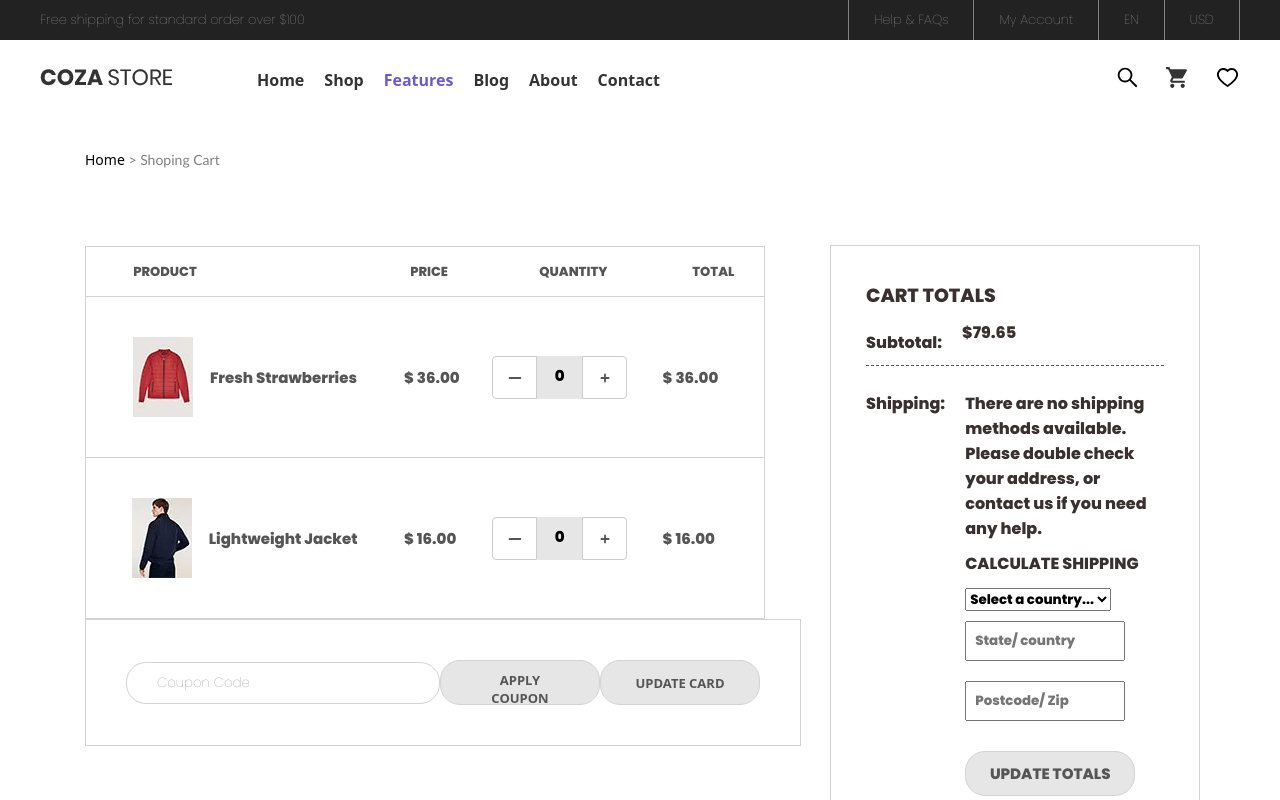
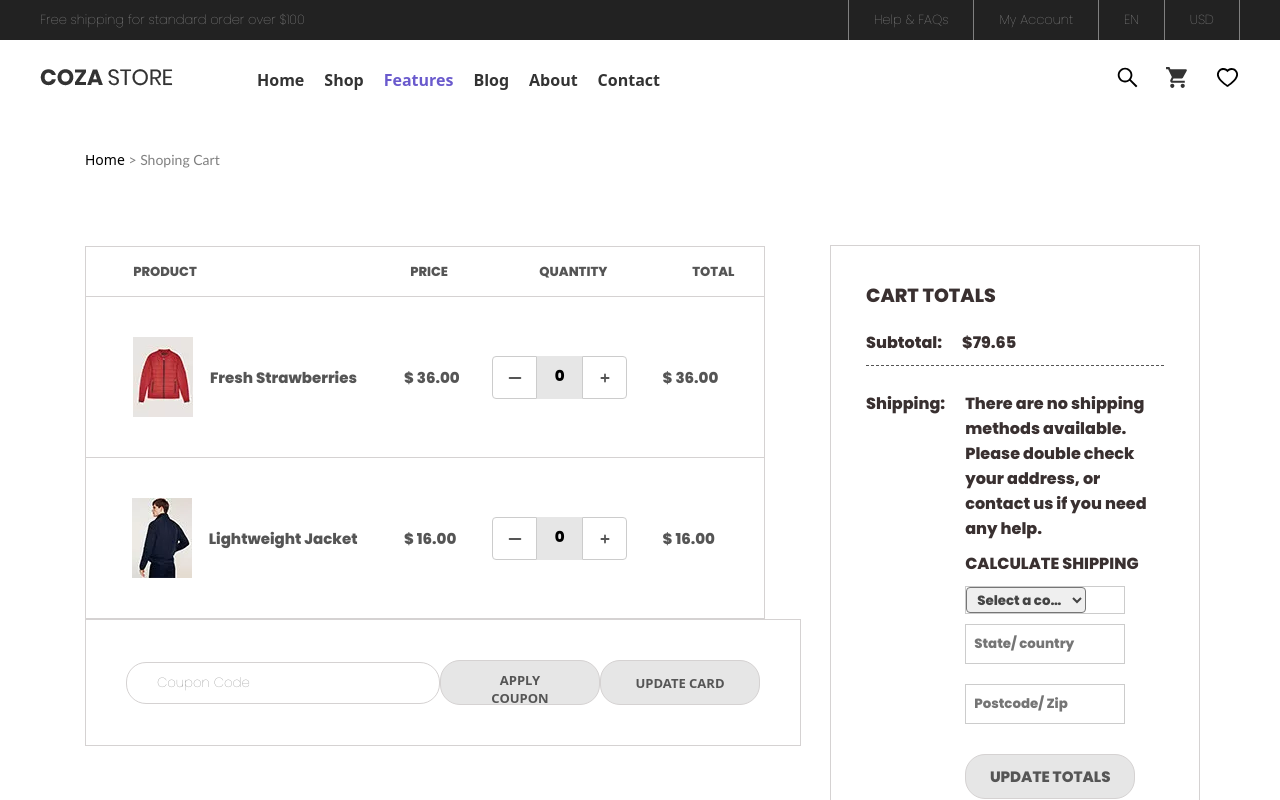
Before and after one commit to ArenDeveloper05/Coza-Store, a React (Create React App) app: page /Features in a window 1280 px wide. Shown: the top 800 px of the page. Built offline with nearby package versions, Linux system fonts and the light colour scheme; a web font is replaced by a local one.

Commit message:
corrected some omissions

```diff
--- a/src/components/common/BaseButton/BaseButton.scss
+++ b/src/components/common/BaseButton/BaseButton.scss
@@ -10,9 +10,9 @@
     outline: none;
     font-weight: 600;
     font-size: 18px;
+    transition: all 0.4s;
     &:hover {
         background-color: #000 !important;
         color: #fff;
-        transition: all 0.2s;
     }
 }
--- a/src/components/common/baseTitleImage/BaseTitleImage.scss
+++ b/src/components/common/baseTitleImage/BaseTitleImage.scss
@@ -2,7 +2,7 @@
     border: solid;
     width: 100%;
     height: 239px;
-    margin-top: 4%;
+    margin-top: 5.2%;
     display: flex;
     justify-content: center;
     align-items: center;
--- a/src/components/contact/Contact.jsx
+++ b/src/components/contact/Contact.jsx
@@ -1,7 +1,6 @@
 import ContactForm from "./contactForm/ContactForm"
 import "./Contact.scss"
 import ContactInfo from "./contactInfo/ContactInfo"
-import ContactMap from "./contactMap/ContactMap"
 
 const Contact = () => {
   return (
--- a/src/components/features/Features.scss
+++ b/src/components/features/Features.scss
@@ -105,16 +105,13 @@
             &-subtotal{
                 border-bottom: 0.5px dashed #555;
                 display: flex;
-
+                align-items: center;
             }
             &-shipping{
                 display: flex;
                 border-bottom: 0.5px dashed #555;
                 padding-top: 15px;
                 &-desc {
-                    select{
-                        font-weight: 600;
-                    }
                     .base-button{
                         width: 170px;
                         min-height: 45px;
@@ -126,6 +123,28 @@
                         border: 1px solid rgb(213, 210, 210);
                         background-color: #e6e6e6;
                         margin: 20px 0;
+                    }
+                    &-select-container {
+                        border: solid 1px #ccc;
+                        width: 160px;
+                        display: flex;
+                        align-items: center;
+                        height: 28px;
+                        > select {
+                            height: 100%;
+                            font-weight: 600;
+                            border-radius: 4px;
+                            width: 120px;
+                            color: #444;
+                            padding-left: 6px;
+                            overflow: hidden;
+                            text-overflow: ellipsis;
+                            white-space: nowrap;
+
+                            > option {
+                                font-weight: 600;
+                            }
+                        }
                     }
                 }
             }
@@ -191,6 +210,7 @@
     text-indent: 8px;
     font-weight: 600;
     outline: none;
+    border: solid 1px #ccc;
 }
 .pr{
     padding-right: 30px;
--- a/src/components/features/featuressecondside/FeaturesSecondSide.jsx
+++ b/src/components/features/featuressecondside/FeaturesSecondSide.jsx
@@ -15,11 +15,13 @@ const FeaturesSecondSide = () => {
               <div className="card-totals-shipping-desc  ml-features">
                 <p> There are no shipping methods available. Please double check your address, or contact us if you need any help.</p>
                 <p className='mt-mb'>CALCULATE SHIPPING</p>
-                <select name="country" >
-                  <option value="select">Select a country...</option>
-                  <option value="usa">USA</option>
-                  <option value="uk">UK</option>
-                </select>
+                <div className='card-totals-shipping-desc-select-container'>
+                  <select name="country" >
+                    <option value="select">Select a country...</option>
+                    <option value="usa">USA</option>
+                    <option value="uk">UK</option>
+                  </select>
+                </div>
                 <input type="text"placeholder='State/ country'className='input-features'/>
                 <input type="text"placeholder='Postcode/ Zip' className='input-features' />
                 <BaseButton text={"UPDATE TOTALS"}/>
--- a/src/pages/aboutPage/AboutPage.jsx
+++ b/src/pages/aboutPage/AboutPage.jsx
@@ -1,6 +1,6 @@
 import Layout from "../../components/layout/Layout"
 import BaseTitleImage from "../../components/common/baseTitleImage/BaseTitleImage"
-import PageBg from "../../assets/pageBackgroundImages/about-contact-page.webp"
+import PageBg from "../../assets/pageBackgroundImages/contact-page.webp"
 import AboutInfo from "../../components/about/aboutInfo/AboutInfo"
 
 const AboutPage = () => {
--- a/src/pages/contactPage/ContactPage.jsx
+++ b/src/pages/contactPage/ContactPage.jsx
@@ -1,6 +1,6 @@
 import BaseTitleImage from "../../components/common/baseTitleImage/BaseTitleImage"
 import Layout from "../../components/layout/Layout"
-import PageBg from "../../assets/pageBackgroundImages/about-contact-page.webp"
+import PageBg from "../../assets/pageBackgroundImages/contact-page.webp"
 import Contact from "../../components/contact/Contact"
 import ContactMap from "../../components/contact/contactMap/ContactMap"
 
@@ -13,7 +13,6 @@ const ContactPage = () => {
           <Contact />
         </div>
       <ContactMap />
-
       </main>
     </Layout>
     )
```
